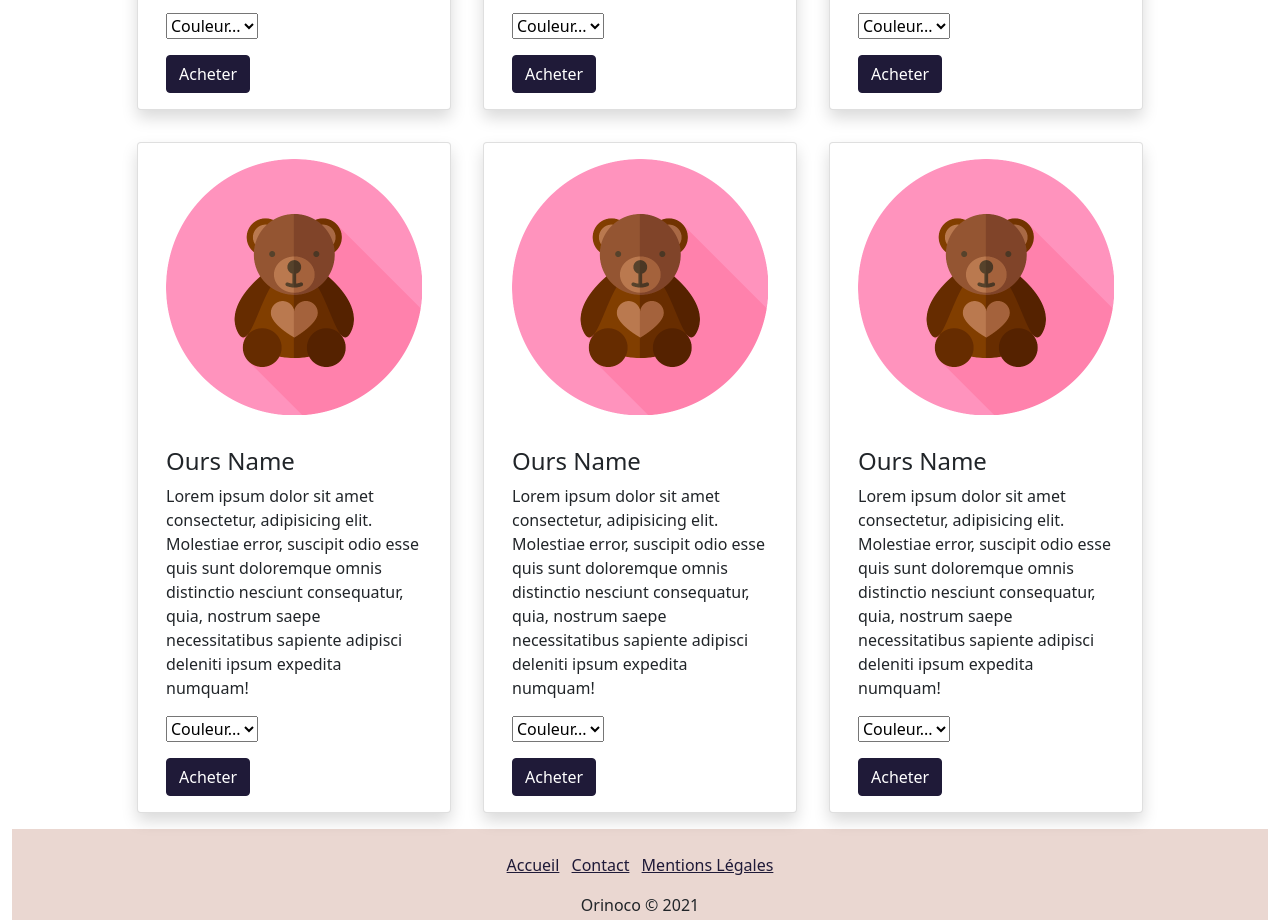
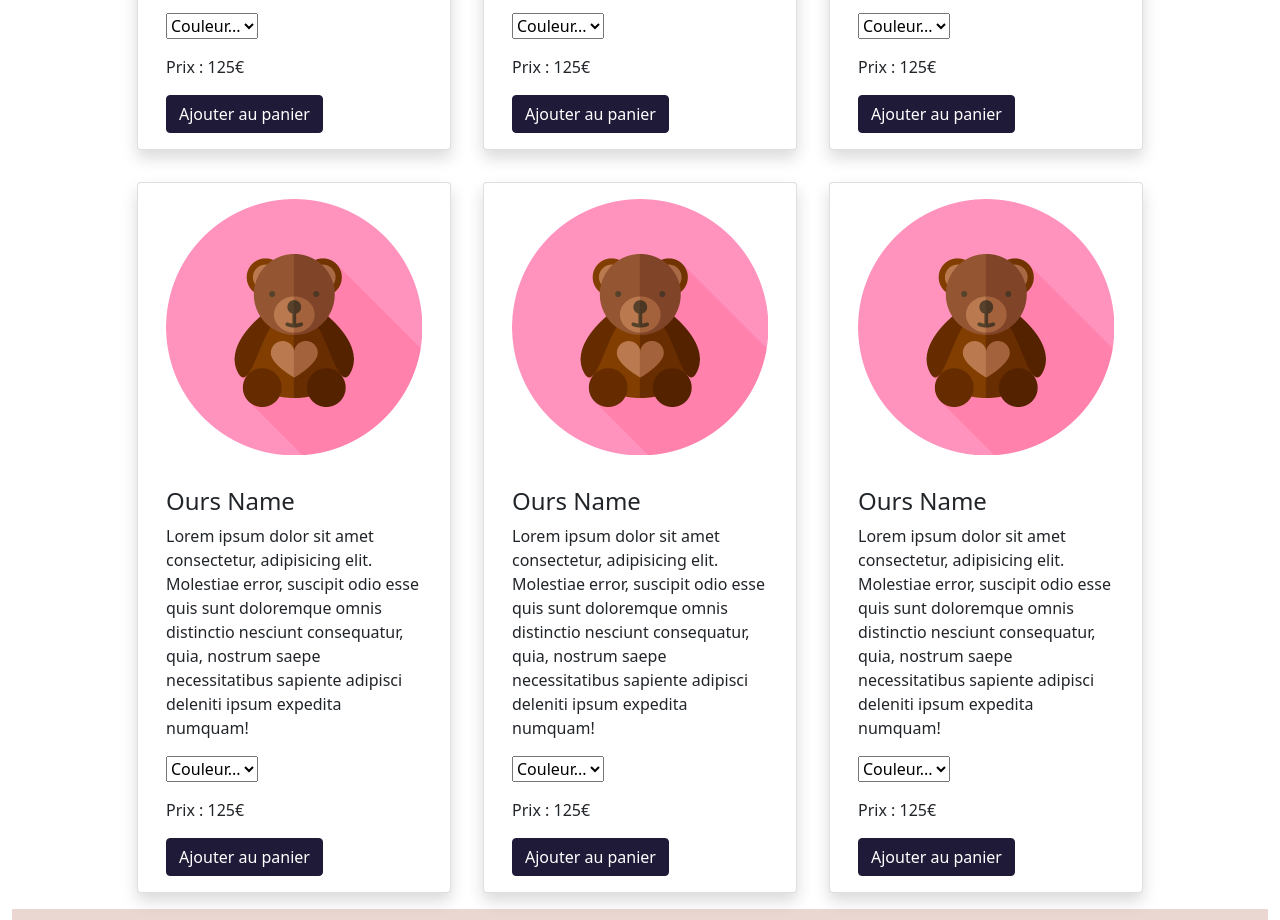
Before and after one commit to lauradauzat/DauzatLaura_5_03082021, a website: page Front/index.html in a window 1280 px wide. Shown: the part 650-1570 px from the top of the page. Drawn offline with nearby package versions, Linux system fonts and the light colour scheme; no server answers.

```diff
--- a/Front/index.html
+++ b/Front/index.html
@@ -51,7 +51,10 @@
               </select>
 
             </div>
-            <a href="#!" class="btn btn-primary">Acheter</a>
+            <p class="card-text">
+            Prix : 125€
+            </p>
+            <a href="#!" class="btn btn-primary">Ajouter au panier</a>
           </div>
         </div>
 
@@ -71,7 +74,10 @@
               </select>
 
             </div>
-            <a href="#!" class="btn btn-primary">Acheter</a>
+            <p class="card-text">
+              Prix : 125€
+              </p>
+            <a href="#!" class="btn btn-primary">Ajouter au panier</a>
           </div>
         </div>
 
@@ -91,7 +97,10 @@
               </select>
 
             </div>
-            <a href="#!" class="btn btn-primary">Acheter</a>
+            <p class="card-text">
+              Prix : 125€
+              </p>
+            <a href="#!" class="btn btn-primary">Ajouter au panier</a>
           </div>
         </div>
 
@@ -113,7 +122,10 @@
               </select>
 
             </div>
-            <a href="#!" class="btn btn-primary">Acheter</a>
+            <p class="card-text">
+              Prix : 125€
+              </p>
+            <a href="#!" class="btn btn-primary">Ajouter au panier</a>
           </div>
         </div>
 
@@ -135,7 +147,10 @@
               </select>
 
             </div>
-            <a href="#!" class="btn btn-primary">Acheter</a>
+            <p class="card-text">
+              Prix : 125€
+              </p>
+            <a href="#!" class="btn btn-primary">Ajouter au panier</a>
           </div>
         </div>
 
@@ -156,7 +171,10 @@
               </select>
 
             </div>
-            <a href="#!" class="btn btn-primary">Acheter</a>
+            <p class="card-text">
+              Prix : 125€
+              </p>
+            <a href="#!" class="btn btn-primary">Ajouter au panier</a>
           </div>
         </div>
 
```
Also changed, not shown: Front/html/formulaire.html (added, +12 -0 lines), 4 other files.
